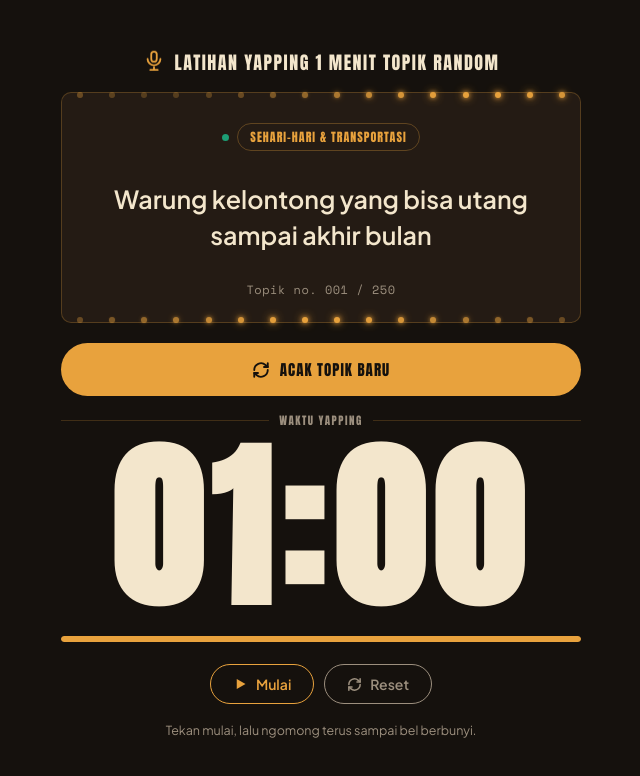
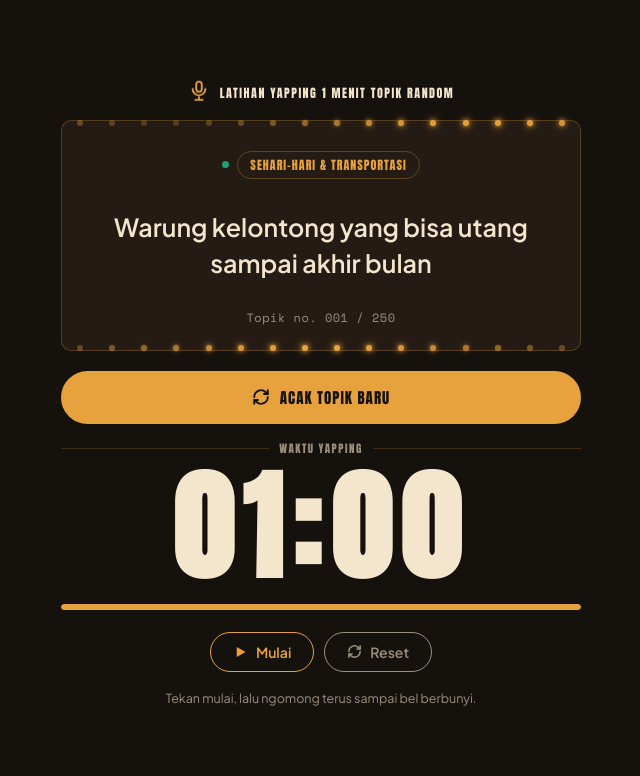
Before and after one commit to san-pras/yapping, a plain HTML site: page index.html in a window 1280 px wide. Shown: the whole page, without its empty margins (319-959 px from the left). Drawn offline with nearby package versions, Linux system fonts and the light colour scheme.

Commit message:
Update index.html

```diff
--- a/index.html
+++ b/index.html
@@ -36,8 +36,8 @@ body{
 @keyframes bob{ 0%,100%{transform:translateY(0);} 50%{transform:translateY(-3px);} }
 h1{
   font-family:'Anton',sans-serif;
-  font-size:clamp(18px,5.5vw,8px);
-  font-weight:100;
+  font-size:clamp(12px,5.5vw,8px);
+  font-weight:500;
   letter-spacing:1.5px;
   text-transform:uppercase;
   margin:0;
@@ -128,7 +128,7 @@ display: none !important;
 font-family:'Anton',sans-serif;
   font-weight:700;
   /* 1. Memperbaiki clamp agar tidak membuat ghost-gap (Min: 60px, Maks: 100px) */
-  font-size: clamp(180px, 12vw, 120px);
+  font-size: clamp(120px, 12vw, 120px);
   color:var(--cream);
   /* 2. Mengatur margin: atas digeser naik (-10px), bawah dirapatkan (8px) */
   margin: -2px 0 17px;
```
